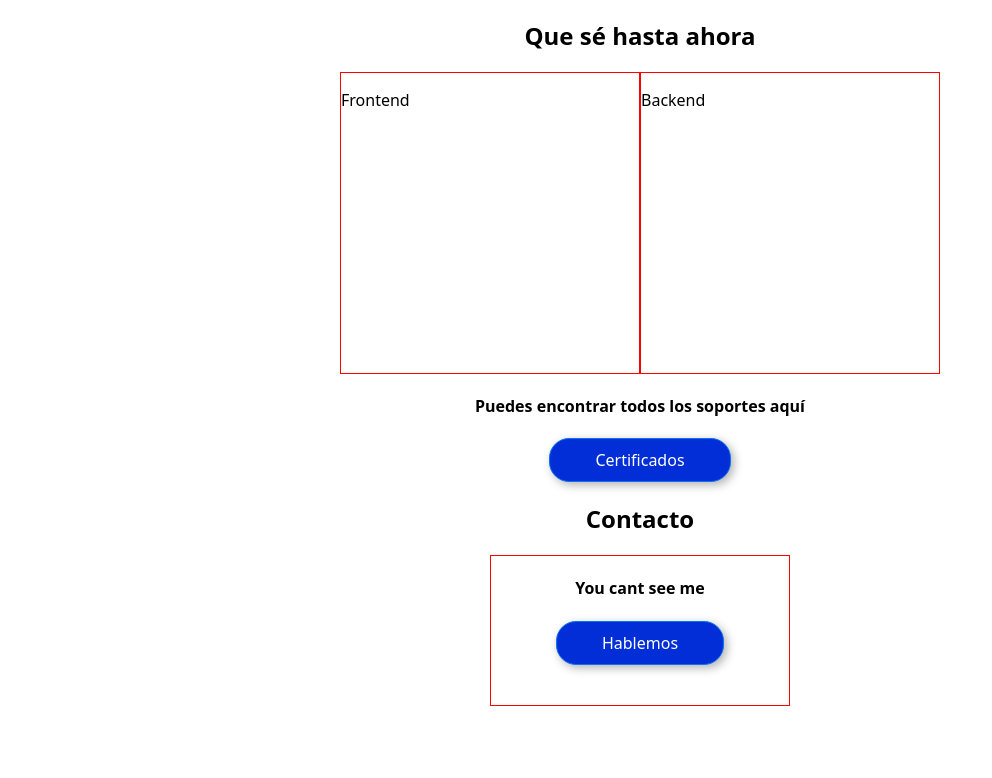
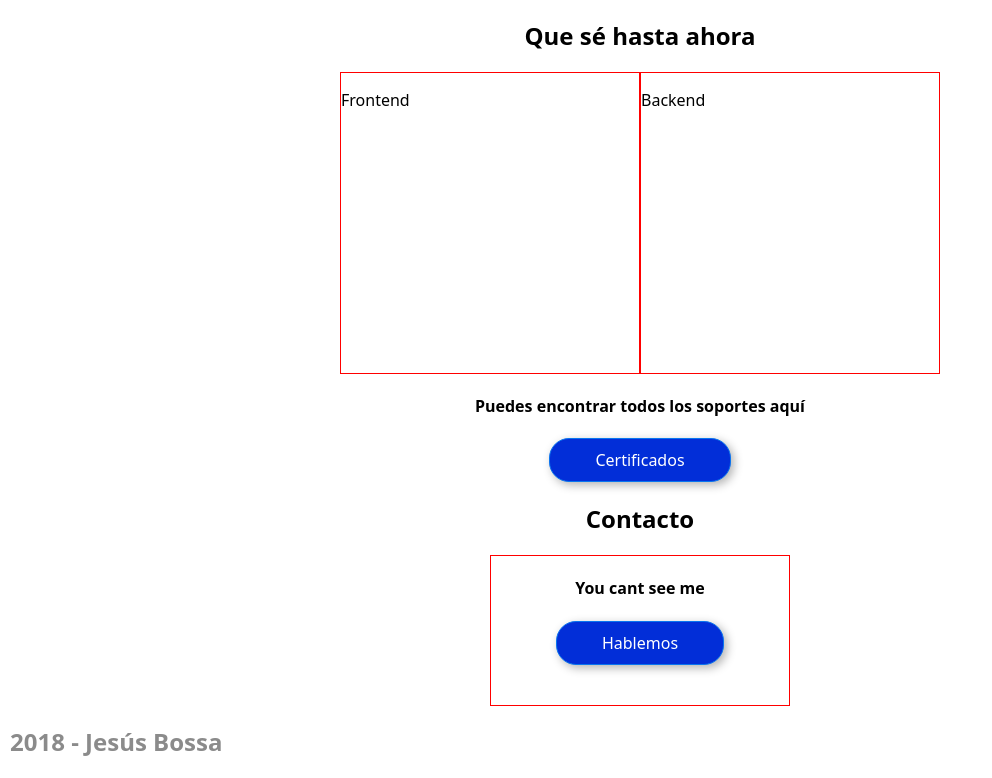
Before and after one commit to makinox/PortafolioPersonal, a Next.js app: page / in a window 1280 px wide. Shown: the part 1726-2504 px from the top of the page, without its empty margins (0-992 px from the left). Before the commit the page ends 2432 px from the top, so only its background shows below. Built offline with nearby package versions, Linux system fonts and the light colour scheme.

Commit message:
Footer initialized

```diff
--- a/pages/index.js
+++ b/pages/index.js
@@ -5,6 +5,7 @@ import About from '../src/about(2)/index'
 import Exp from '../src/experience(3)/index'
 import Studies from '../src/studies(4)/index'
 import Contact from '../src/contact(5)/index'
+import Footer from '../src/footer/index'
 
 export default class extends React.Component {
     render(){
@@ -17,6 +18,7 @@ export default class extends React.Component {
                 <Exp />
                 <Studies />
                 <Contact />
+                <Footer />
             </div>
         )
     }
--- /dev/null
+++ b/src/footer/index.js
@@ -0,0 +1,16 @@
+export default () => (
+    <div>
+        <footer>
+        <h2>2018 - Jesús Bossa</h2>
+    </footer>
+    <style jsx>{`
+        footer {
+            padding-left: 10px;
+        }
+
+        h2 {
+            color: #8b8b8b;
+        }
+    `}</style>
+    </div>
+)
```
